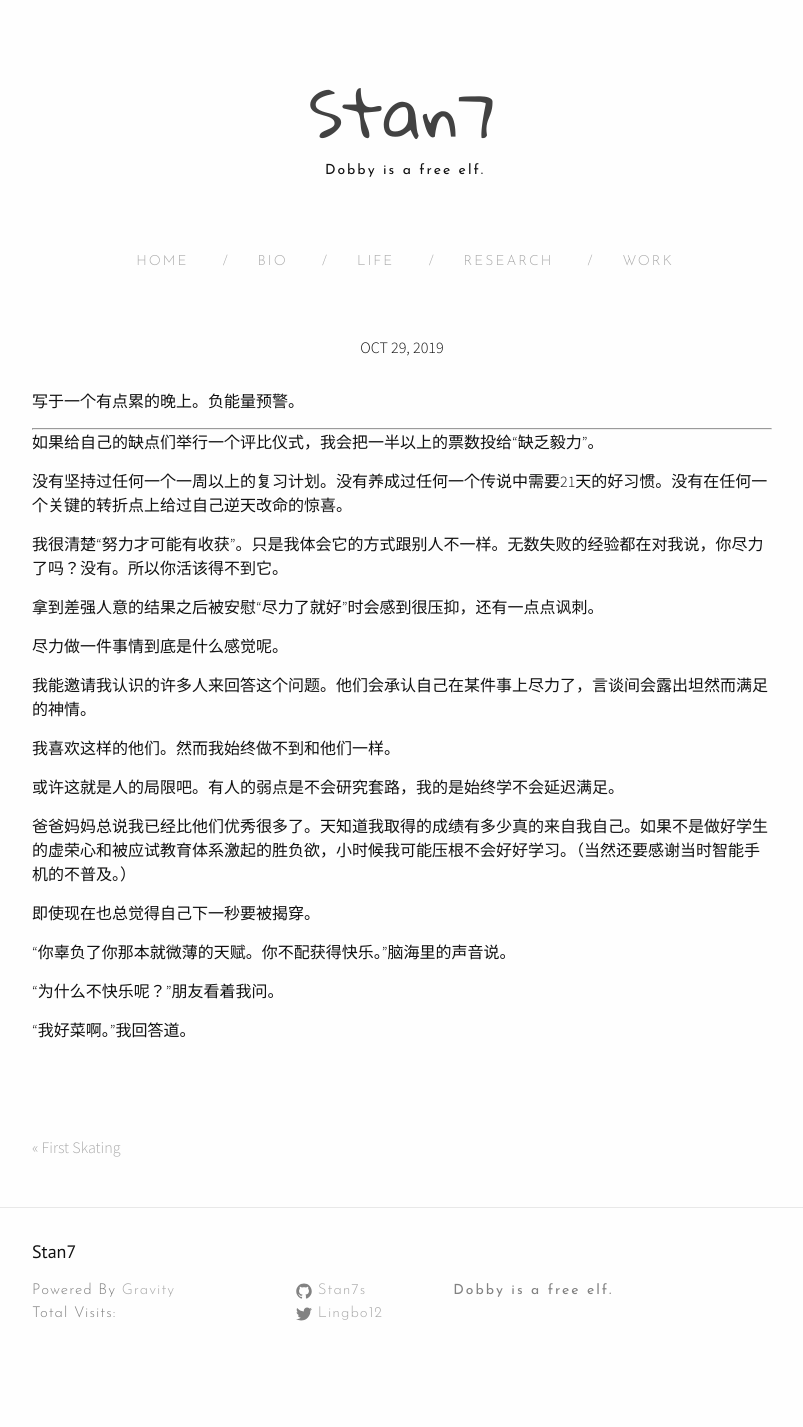
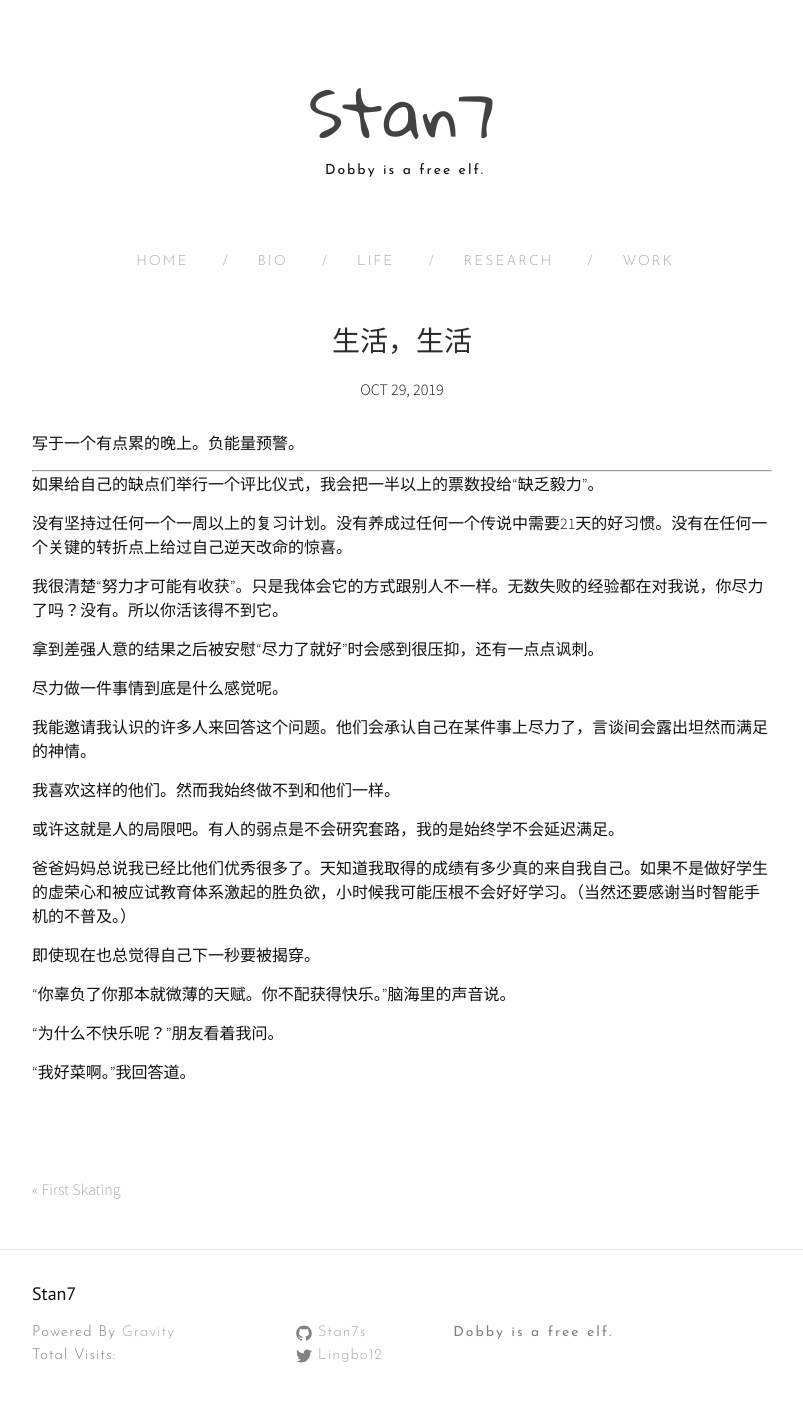
Before and after one commit to Stan7s/stan7s.github.io, a Jekyll site: the page built from _posts/2019-10-29-AllSaintsDay.markdown, in a window 1280 px wide. Shown: the whole page, without its empty margins (238-1041 px from the left). Built offline with Jekyll 4.4.1, drawn with Linux system fonts in a browser that asks for light colours; nearby versions of some CDN libraries; comment, search, counter and statistics services are not loaded; before the commit the page ends 1385 px from its top, so only the background shows below that.

Commit message:
Update 2019-10-29-AllSaintsDay.markdown

```diff
--- a/_posts/2019-10-29-AllSaintsDay.markdown
+++ b/_posts/2019-10-29-AllSaintsDay.markdown
@@ -1,6 +1,6 @@
 ---
 layout: post
-title:  ""
+title:  "生活，生活"
 date:   2019-10-29 21:37:00 +0530
 categories: ["life"]
 author: "Stan7"
```
